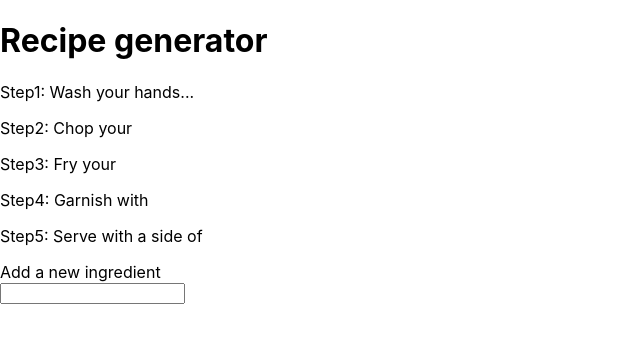
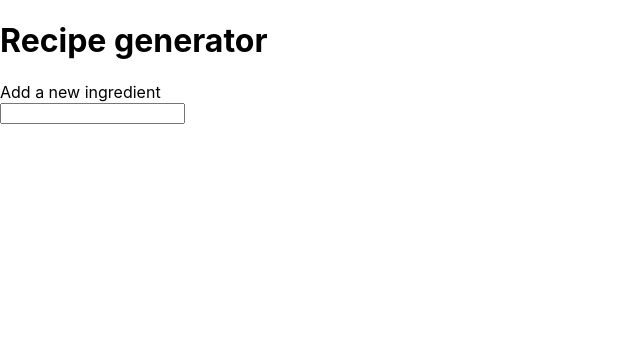
Before and after one commit to josh-cook/recipe-generator, a React (Create React App) app: page / in a window 1280 px wide. Shown: the top 342 px of the page, without its empty margins (0-640 px from the left). Built offline with nearby package versions, Linux system fonts and the light colour scheme.

Commit message:
Ingredients list populated by user input

```diff
--- a/src/App.js
+++ b/src/App.js
@@ -2,6 +2,7 @@ import React, { PureComponent } from "react";
 import "./App.css";
 import Recipe from "./Components/Recipe";
 import IngredientsInput from "./Components/IngredientsInput";
+import IngredientsList from "./Components/IngredientsList";
 
 class App extends PureComponent {
   state = {
@@ -15,6 +16,7 @@ class App extends PureComponent {
       this.setState(previousState => {
         return { ingredients: [...previousState.ingredients, ingredientToAdd] };
       });
+      event.target.value = "";
     }
   };
 
@@ -22,10 +24,11 @@ class App extends PureComponent {
     return (
       <div>
         <h1>Recipe generator</h1>
-        <Recipe
+        <IngredientsList ingredients={this.state.ingredients} />
+        {/* <Recipe
           ingredients={this.state.ingredients}
           baseIngredients={this.state.baseIngredients}
-        />
+        /> */}
         <IngredientsInput submit={this.submitIngredient} />
       </div>
     );
--- /dev/null
+++ b/src/Components/IngredientsList.jsx
@@ -0,0 +1,14 @@
+import React from "react";
+
+function IngredientsList(props) {
+  console.log(props);
+  return (
+    <ul>
+      {props.ingredients.map((ingredient, i) => {
+        return <li key={i}>{ingredient}</li>;
+      })}
+    </ul>
+  );
+}
+
+export default IngredientsList;
```
